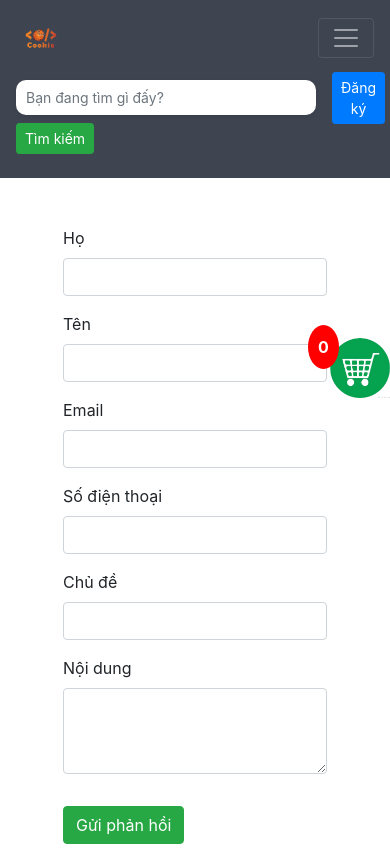
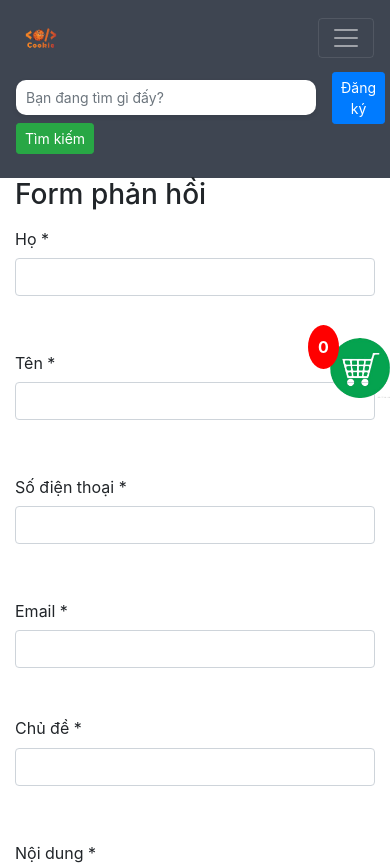
Before and after one commit to sangnguyencs20/cookies, a PHP site: page /contact.php in a window 390 px wide; the page is wider, and only the part inside the window is pictured. Shown: the top 867 px of that part. Run offline with PHP 8.4, Linux system fonts and the light colour scheme; data comes from the database, SQL or seed files in the repository; data that the repository does not hold is empty; grey boxes are pictures that could not be loaded.

Commit message:
Add files via upload

```diff
--- a/contact.php
+++ b/contact.php
@@ -12,54 +12,69 @@ if(!empty($_POST)){
     execute($sql);
 }
 ?>
-<div class="container-fluid">
-    <div class="row  p-5">
-        <div class="col-md-6 col-sm-12">
-            <form method="post">
-                <div class="row">
-                    <div class="col-md-6">
-                        <div class="form-group">
-                            <label for="exampleInputEmail1">Họ</label>
-                            <input required name="firstname" type="text" class="form-control" id="exampleInputEmail1">
-                        </div>
+    <link rel="stylesheet" href = "asset/css/contact.css">
+<div class="content">
 
-                    </div>
-                    <div class="col-md-6">
-                        <div class="form-group">
-                            <label for="exampleInputPassword1">Tên</label>
-                            <input required name="lastname" type="text" class="form-control" id="exampleInputPassword1">
-                        </div>
-                    </div>
+    <div class="container">
+      <div class="row align-items-stretch no-gutters contact-wrap">
+        <div class="col-md-6">
+          <div class="form h-100">
+            <h3>Form phản hồi</h3>
+            <form class="mb-5" method="post" id="contactForm" name="contactForm">
+              <div class="row">
+                <div class="col-md-6 form-group mb-5">
+                  <label for="exampleInputPassword1" class="col-form-label">Họ *</label>
+                  <input type="text" class="form-control" required name="firstname" id="exampleInputPassword1">
                 </div>
-                <div class="form-group">
-                    <label for="exampleInputPassword1">Email</label>
-                    <input required name="email" type="text" class="form-control" id="exampleInputPassword1">
+                <div class="col-md-6 form-group mb-5">
+                  <label for="exampleInputPassword1" class="col-form-label">Tên *</label>
+                  <input type="text" class="form-control" name="lastname" id="exampleInputPassword1">
                 </div>
-                <div class="form-group">
-                    <label for="exampleInputPassword1">Số điện thoại</label>
-                    <input required name="phone_number" type="text" class="form-control" id="exampleInputPassword1">
+              </div>
+
+              <div class="row">
+                <div class="col-md-6 form-group mb-5">
+                  <label for="" class="col-form-label">Số điện thoại *</label>
+                  <input required type="text" class="form-control" name="phone_number" id="exampleInputPassword1" >
                 </div>
-                <div class="form-group">
-                    <label for="exampleInputPassword1">Chủ đề</label>
+                <div class="col-md-6 form-group mb-5">
+                  <label for="" class="col-form-label">Email *</label>
+                  <input required type="text" class="form-control" name="email" id="exampleInputPassword1" >
+                </div>
+              </div>
+              <div class="row">
+                <div class="col-md-12 form-group mb-5">
+
+                    <label for="exampleInputPassword1">Chủ đề *</label>
                     <input required name="subject" type="text" class="form-control" id="exampleInputPassword1">
                 </div>
-                <div class="form-group">
-                    <label for="exampleInputPassword1">Nội dung</label>
-                    <textarea name="note" class="form-control" id="" cols="50" rows="3"></textarea>
+            </div>
+              <div class="row">
+                <div class="col-md-12 form-group mb-5">
+                  <label for="exampleInputPassword1" class="col-form-label">Nội dung *</label>
+                  <textarea class="form-control" name="note" id="" cols="30" rows="4"  placeholder="Nhập nội dung"></textarea>
                 </div>
-                <button name="submit" type="submit" class="btn btn-success mt-3">Gửi phản hồi</button>
+              </div>
+              <div class="row">
+                <div class="col-md-12 form-group">
+                  <button name="submit" type="submit" class="btn btn-primary rounded-0 py-2 px-4">Gửi phản hồi</button>
+                </div>
+              </div>
             </form>
+          </div>
         </div>
-        <div class="col-md-6 col-sm-12">
-            <iframe class="mt-3"
+        <div class="col-md-6">
+        <div class="contact-info h-100">
+            <iframe
                 src="https://www.google.com/maps/embed?pb=!1m18!1m12!1m3!1d3917.874535151228!2d106.76137231488612!3d10.89713859223969!2m3!1f0!2f0!3f0!3m2!1i1024!2i768!4f13.1!3m3!1m2!1s0x3174d85dcb9fa11b%3A0x25f3beafc350b072!2zMTI3IE5nw7QgVGjDrCBOaOG6rW0sIETEqSBBbiwgQsOsbmggRMawxqFuZywgVmlldG5hbQ!5e0!3m2!1sen!2s!4v1670076028680!5m2!1sen!2s"
                 width="600" height="450" style="border:0;" allowfullscreen="" loading="lazy"
                 referrerpolicy="no-referrer-when-downgrade"></iframe>
         </div>
+        </div>
+      </div>
     </div>
-</div>
 
-
+  </div>
 <?php
 require_once ('layouts/footer.php')
 ?>
```
